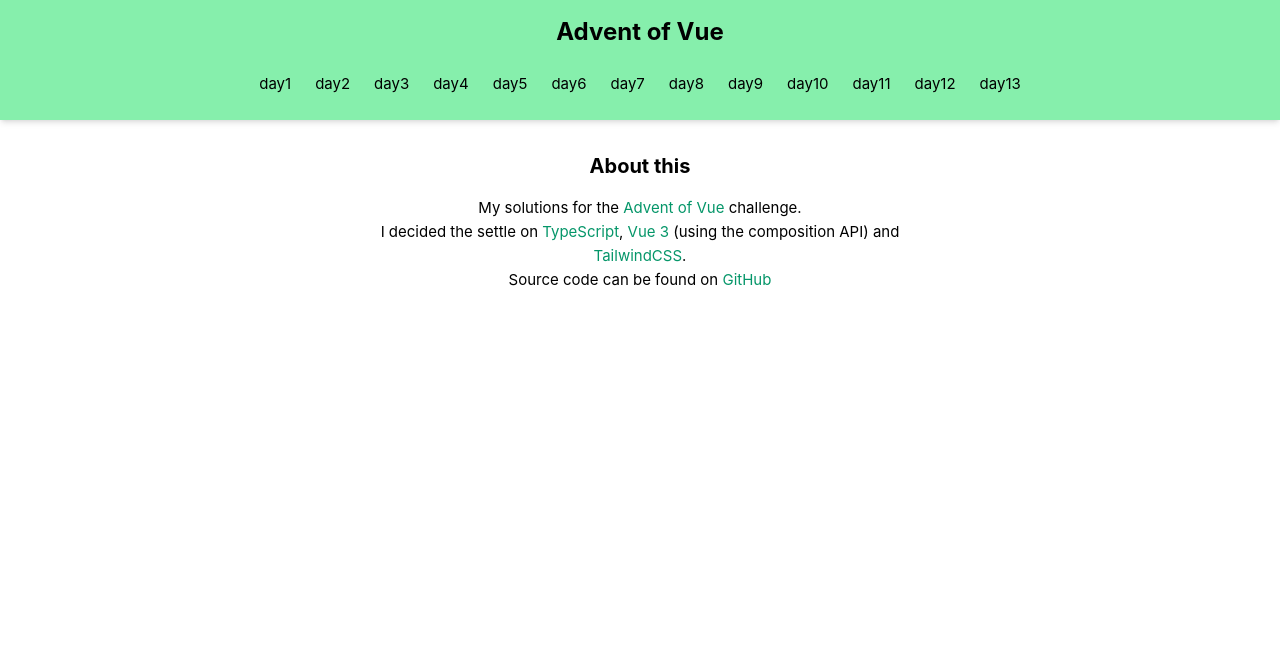
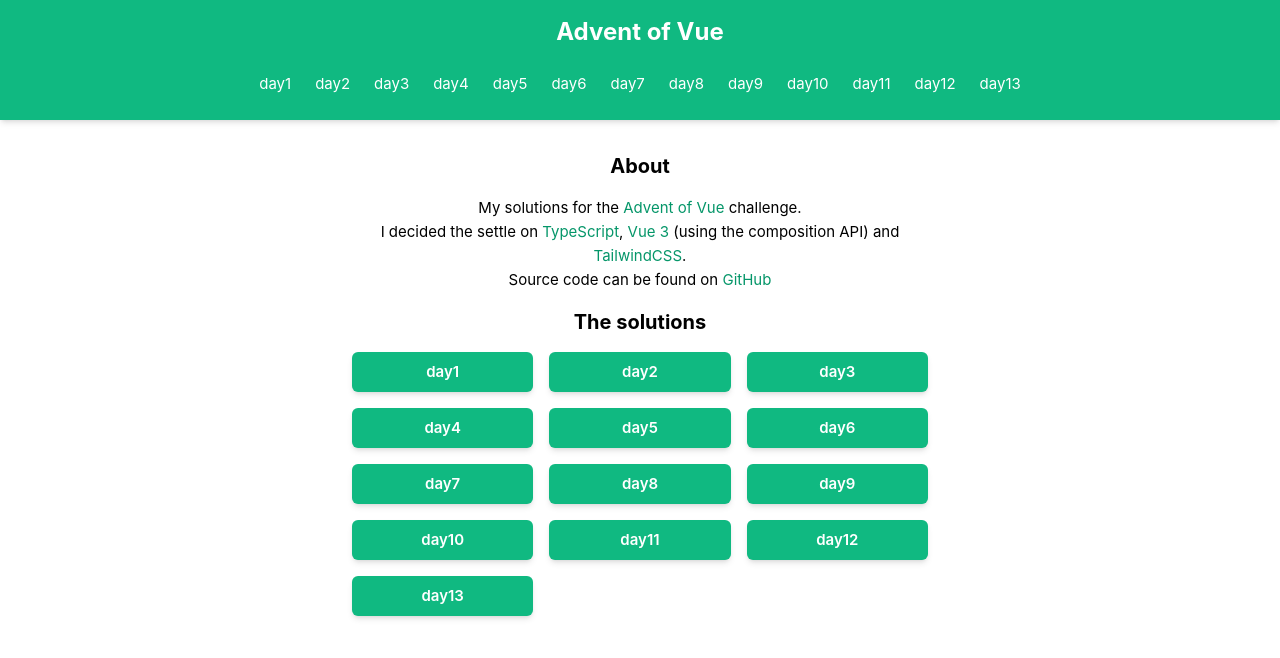
Before and after one commit to pieterclaerhout/advent-of-vue, a Vue app: page / in a window 1280 px wide. Shown: the top 658 px of the page. Built offline with nearby package versions, Linux system fonts and the light colour scheme.

Commit message:
Cleanup of the homepage

```diff
--- a/src/App.vue
+++ b/src/App.vue
@@ -5,17 +5,17 @@ import { navigationRoutes } from "./router";
 
 <template>
   <header
-    class="text-center bg-green-300 border-b-1 border-gray-300 py-4 shadow-md"
+    class="text-center bg-emerald-500 border-b-1 border-gray-300 py-4 shadow-md"
   >
     <RouterLink :to="{ name: 'home' }">
-      <h1 class="text-2xl font-bold mb-4 text-black">Advent of Vue</h1>
+      <h1 class="text-2xl font-bold mb-4 text-white">Advent of Vue</h1>
     </RouterLink>
 
     <nav class="flex flex-row gap-2 justify-center flex-wrap">
       <template v-for="route of navigationRoutes" :key="route">
         <RouterLink
           :to="{ name: route }"
-          class="p-2 hover:bg-green-200 hover:text-black rounded-md text-black"
+          class="p-2 hover:bg-emerald-200 hover:text-black rounded-md text-white"
         >
           {{ route }}
         </RouterLink>
--- /dev/null
+++ b/src/components/HomeTile.vue
@@ -0,0 +1,19 @@
+<script lang="ts" setup>
+import { useRouter } from "vue-router";
+
+const router = useRouter();
+
+defineProps({
+  routeName: String,
+});
+
+const goToDay = (routeName: string | undefined) => {
+  router.push({ name: routeName });
+};
+</script>
+
+<template>
+  <div class="btn-primary" @click="goToDay(routeName)">
+    <slot />
+  </div>
+</template>
--- a/src/views/HomeView.vue
+++ b/src/views/HomeView.vue
@@ -1,6 +1,12 @@
+<script lang="ts" setup>
+import PageTitle from "../components/PageTitle.vue";
+import HomeTile from "../components/HomeTile.vue";
+import { navigationRoutes } from "../router";
+</script>
+
 <template>
   <main class="max-w-xl w-full text-center">
-    <PageTitle>About this</PageTitle>
+    <PageTitle>About</PageTitle>
     <p>
       My solutions for the
       <ExternalLink href="https://adventofvue.com/">Advent of Vue</ExternalLink>
@@ -19,5 +25,15 @@
         GitHub
       </ExternalLink>
     </p>
+    <PageTitle>The solutions</PageTitle>
+    <div class="grid grid-flow-row grid-cols-1 sm:grid-cols-3 gap-4">
+      <HomeTile
+        v-for="route of navigationRoutes"
+        :key="route"
+        :routeName="route"
+      >
+        {{ route }}
+      </HomeTile>
+    </div>
   </main>
 </template>
```
